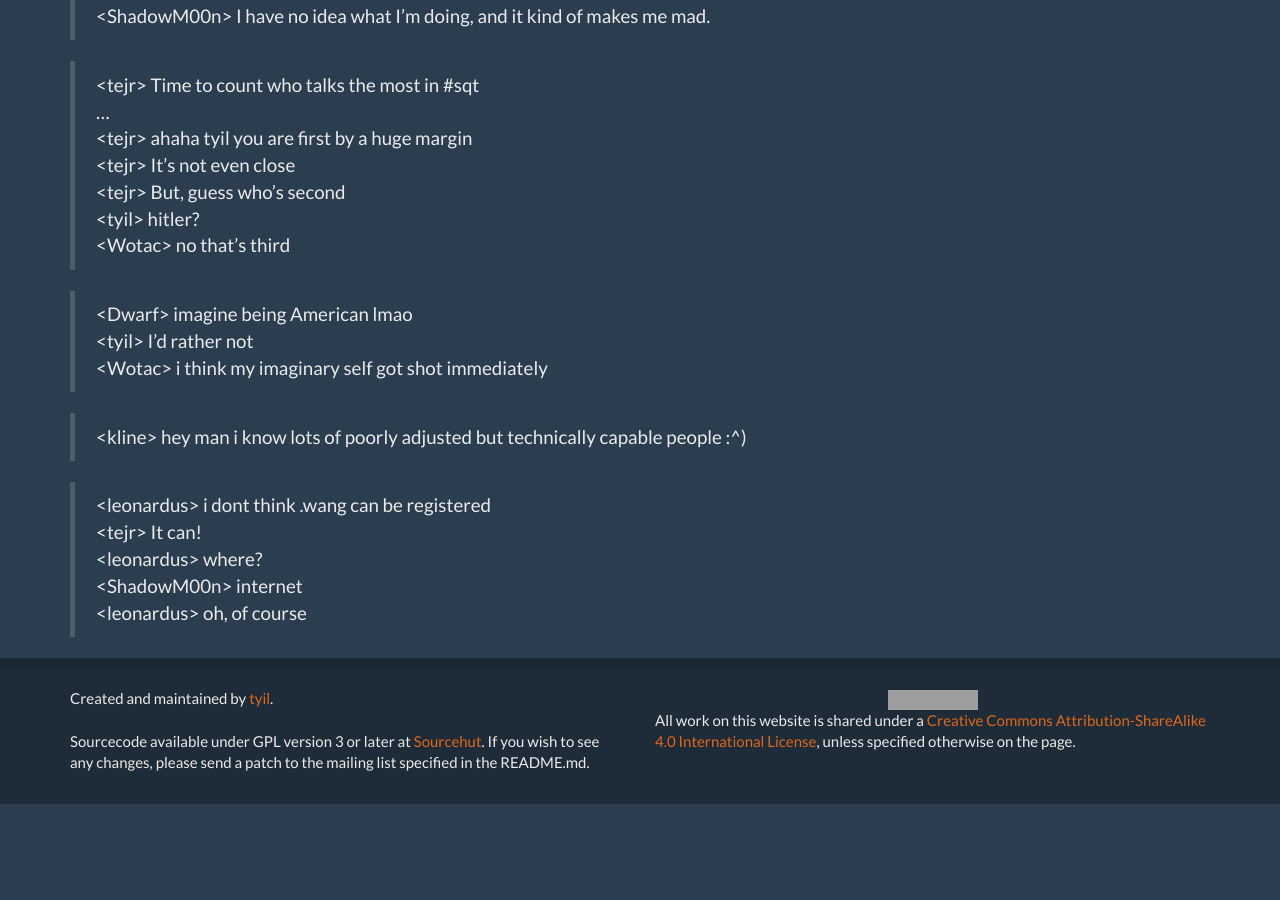
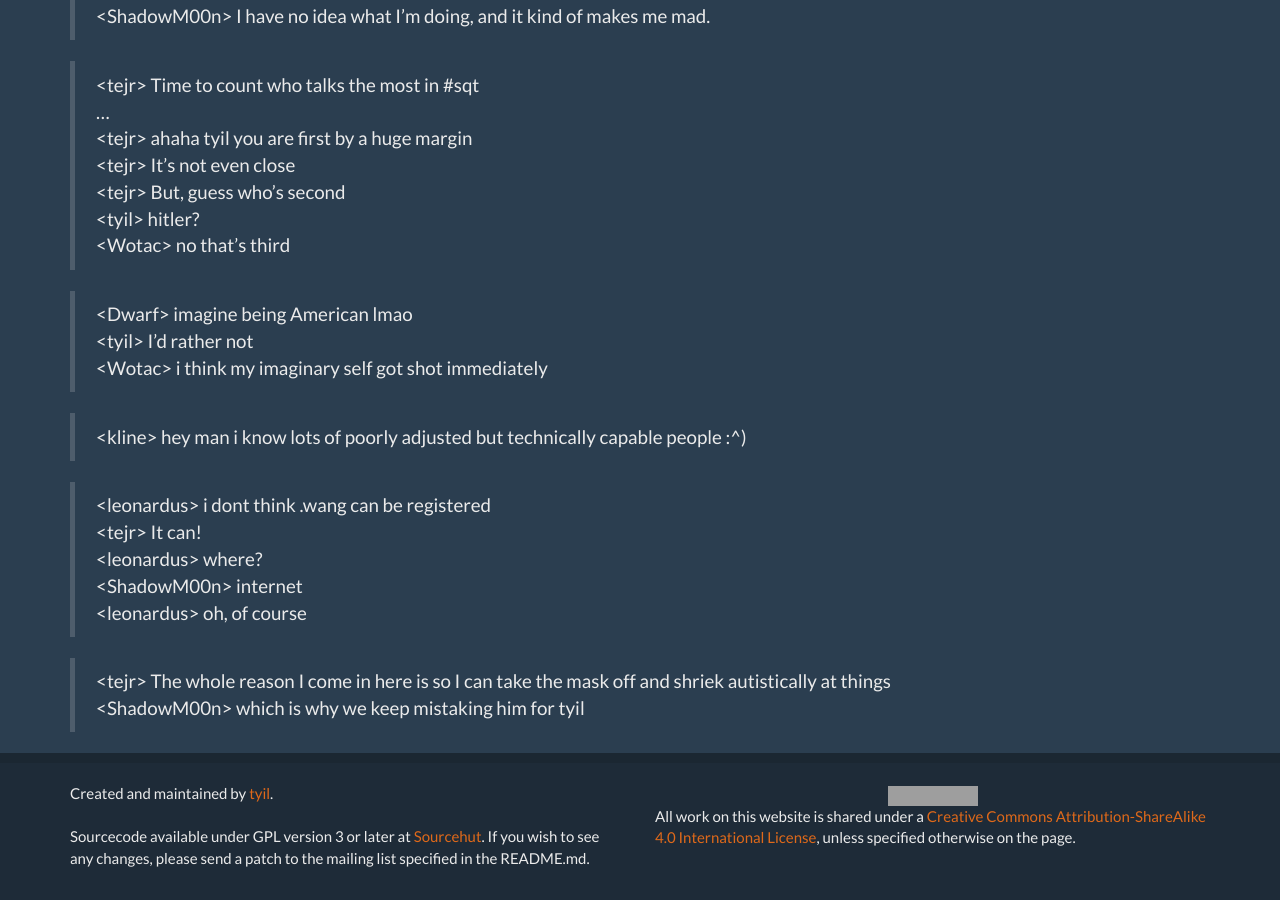
Before and after one commit to scriptkitties/fglt, a Jekyll site: the page built from irc.md, in a window 1280 px wide and 900 px high, scrolled down 1375 px. Built offline with Jekyll 4.4.1, drawn with Linux system fonts in a browser that asks for light colours; before the commit the page ends 2179 px from its top, so only the background shows below that; grey boxes are pictures that could not be loaded.

Commit message:
Add a quote from ShadowM00n about identity

```diff
--- a/irc.md
+++ b/irc.md
@@ -73,3 +73,6 @@ connect to the IRC network.
 > &lt;leonardus&gt; where?
 > &lt;ShadowM00n&gt; internet
 > &lt;leonardus&gt; oh, of course
+
+> &lt;tejr&gt; The whole reason I come in here is so I can take the mask off and shriek autistically at things
+> &lt;ShadowM00n&gt; which is why we keep mistaking him for tyil
```
